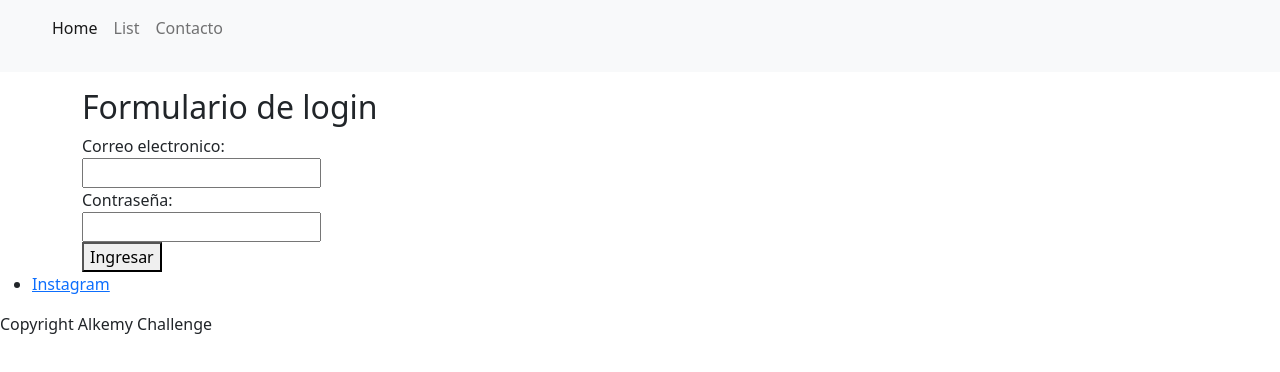
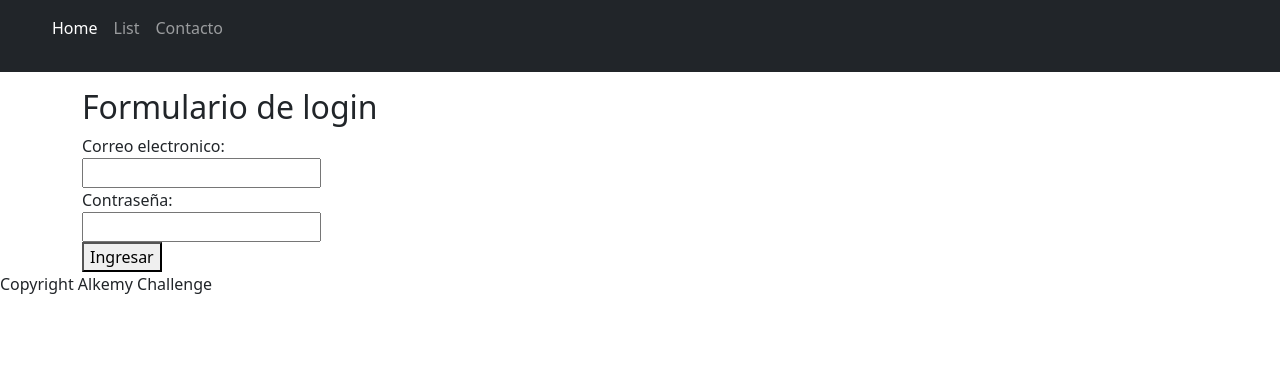
Before and after one commit to AndresHiguitaAMG/Alkemy-Challenge-S.U, a React (Create React App) app: page / in a window 1280 px wide. Shown: the top 372 px of the page. Built offline with nearby package versions, Linux system fonts and the light colour scheme.

Commit message:
render and styles

```diff
--- a/src/components/Footer/Footer.jsx
+++ b/src/components/Footer/Footer.jsx
@@ -3,11 +3,6 @@ import React from 'react'
 const Footer = () => {
   return (
     <footer>
-        <nav>
-            <ul>
-                <li><a href='http://instagram.com' rel='noopener noreferrer'>Instagram</a></li>
-            </ul>
-        </nav>
         <p>Copyright Alkemy Challenge</p>
     </footer>
   )
--- a/src/components/Header/Header.jsx
+++ b/src/components/Header/Header.jsx
@@ -4,21 +4,21 @@ import { Link } from 'react-router-dom';
 const Header = () => {
   return (
     <header>
-      <nav className="navbar navbar-expand-lg bg-light">
+      <nav className="navbar navbar-expand-lg navbar-dark bg-dark">
        <ul>
           <div className="container-fluid">
             <div className="collapse navbar-collapse" id="navbarNavAltMarkup">
               <div className="navbar-nav">
                 <li>
-                   <Link className="nav-link active" aria-current="page" href="/">Home</Link>
+                   <Link className="nav-link active" aria-current="page" to="/">Home</Link>
                 </li>
 
                 <li>
-                    <Link className="nav-link" href="/">List</Link>
+                    <Link className="nav-link" to={"/list"}>List</Link>
                 </li>
 
                 <li>
-                    <Link className="nav-link" href="/">Contacto</Link>
+                    <Link className="nav-link" to={"/"}>Contacto</Link>
                 </li>
               </div>
             </div>
--- a/src/components/List/List.jsx
+++ b/src/components/List/List.jsx
@@ -1,30 +1,45 @@
-import { useHistory, Link  } from 'react-router-dom';
-import { React, useEffect } from 'react';
+import { Link, Redirect  } from 'react-router-dom';
+import { React , useEffect, useState } from 'react';
+import axios from 'axios';
 
 const List = () => {
-    const history = useHistory();
+  const [ movieList, setMovieList ] = useState([]);
+  let token = localStorage.getItem("token");
 
-    useEffect(() => {
-        const token = localStorage.getItem("token");
-        console.log(token)
-        if (token === null) {
-            history.push("/");
-        }
-    }, [history]);
+  useEffect(() => {
+    const myEndpoint = "https://api.themoviedb.org/3/discover/movie?api_key=2dcdffce8dec8289f676122b07053086&language=es-ES&page=1";
+    axios.get(myEndpoint)
+    .then(response => {
+      const myData = response.data;
+      setMovieList(myData.results);
+    })
+  }, [setMovieList]);
+  console.log(movieList);
 
   return (
-    <div className="row">
-      <div className="col-3" style={{border: '1px solid red'}}>
-        <div className="card">
-            <img src="..." className="card-img-top" alt="..."/>
-          <div className="card-body">
-            <h5 className="card-title">Card title</h5>
-            <p className="card-text">Some quick example text to build on the card title and make up the bulk of the card's content.</p>
-            <Link href="/" className="btn btn-primary">Go somewhere</Link>
-          </div>
-        </div>
+    <>
+    {
+      !token && <Redirect to={"/"} />
+    }
+      <div className="row">
+        {
+          movieList.map((element, index) => {
+            return (
+              <div className="col-3" key={index}>
+                <div className="card my-4">
+                  <img src={`https://image.tmdb.org/t/p/w500/${element.poster_path}`} className="card-img-top" alt="alternative"/>
+                <div className="card-body">
+                  <h5 className="card-title">{element.title.substring(0,30)}...</h5>
+                  <p className="card-text">{element.overview.substring(0, 110)}...</p>
+                  <Link to={"/"} className="btn btn-primary">Go somewhere</Link>
+                </div>
+              </div>
+            </div>
+            )
+          })
+        }
       </div>
-    </div>
+    </>
   )
 }
 
--- a/src/components/Login/Login.jsx
+++ b/src/components/Login/Login.jsx
@@ -1,7 +1,7 @@
 import React from 'react'
 import axios from 'axios';
 import swal from '@sweetalert/with-react';
-import { useHistory } from 'react-router-dom';
+import { Redirect, useHistory } from 'react-router-dom';
 
 const Login = () => {
     const history = useHistory();
@@ -14,15 +14,15 @@ const Login = () => {
         console.log(email, password);
         if (email === "" || password === "") {
             swal(<h2>Los campos no pueden estar vacios</h2>);
-            return
+            return;
         }
         if (email !== "" && !regExEmail.test(email)) {
             swal(<h2>Debes escribir tu correo electronico</h2>);
-            return
+            return;
         }
         if (email !== "challenge@alkemy.org" || password !== "react") {
             swal(<h2>Credenciales invalidas</h2>);
-            return
+            return;
         }
         console.log("Ok estamos listos para enviar la información");
         axios.post("http://challenge-react.alkemy.org", {email, password})
@@ -34,8 +34,14 @@ const Login = () => {
         })
     }
 
+    let token = localStorage.getItem("token");
+
+
   return (
     <>
+    {
+        token && <Redirect to={"/list"}/>
+    }
         <h2>Formulario de login</h2>
         <form onSubmit={handleSubmit}>
             <label>
```
